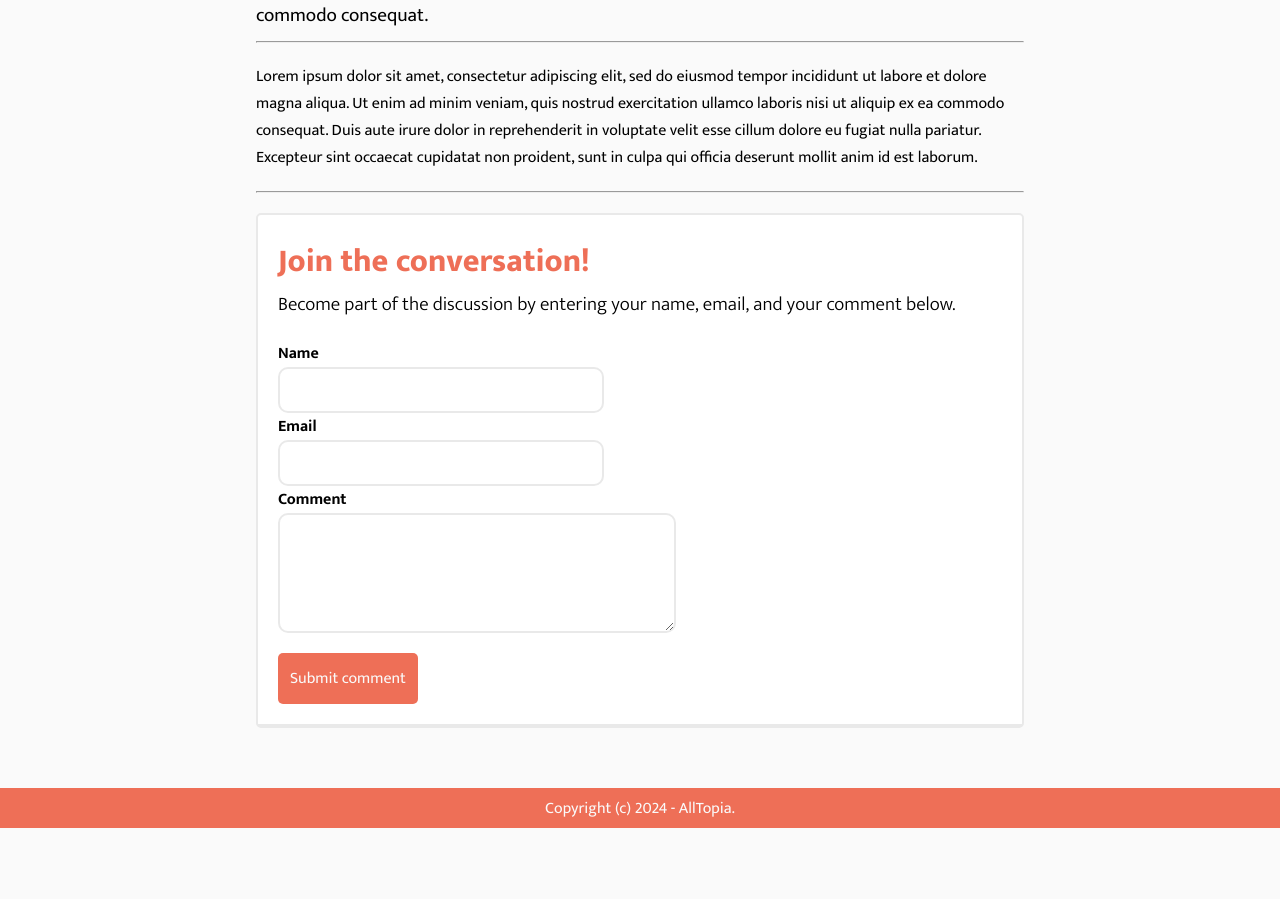
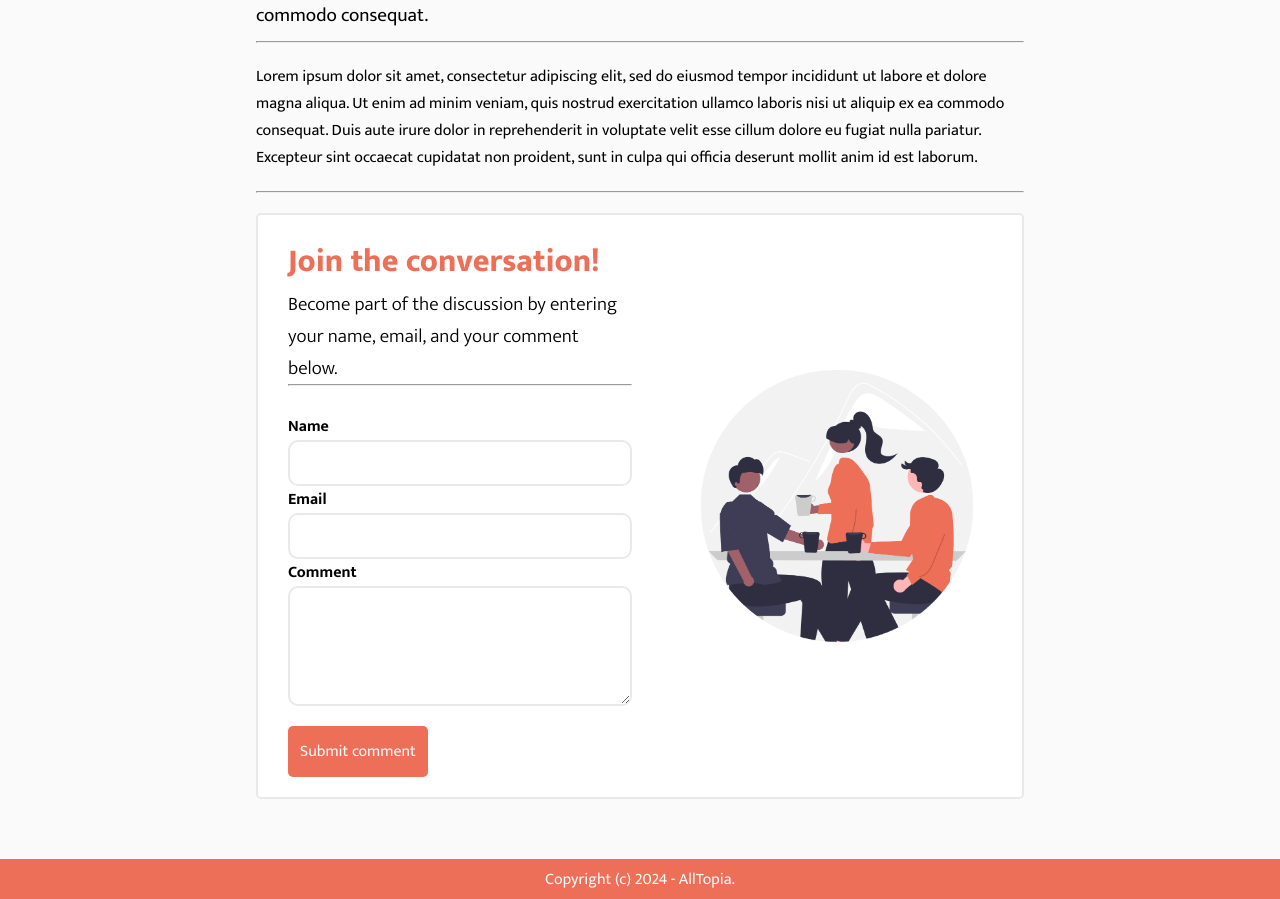
Before and after one commit to dariil/crashblog, a Django app: a page that uses blog/templates/blog/detail.html in a window 1280 px wide. Shown: the part 959-1858 px from the top of the page. Before the commit the page ends 1787 px from the top, so only its background shows below. Run offline with Django 4.2, Linux system fonts and the light colour scheme; data comes from the database, SQL or seed files in the repository.

Commit message:
Updated comment section design with art

```diff
--- a/blog/templates/blog/detail.html
+++ b/blog/templates/blog/detail.html
@@ -18,11 +18,12 @@
         <hr>
     </div>
     <div class="comment-section-container">
-        <div class="comment-section-header">
+            <div class="comsec-fields-container">
+                    <form method="POST" class="comment-form">
                         <p class="comment-header">Join the conversation!</p>
                         <p class="comment-sub-header">Become part of the discussion by entering your name, email, and your comment below.</p>
-            <div class="comsec-fields-container">
-                <form method="POST" class="comment-form">
+                        <hr>
+                        <br>
                         {% csrf_token %}
                         <div class="field-group">
                             <label for="id_name">Name</label>
@@ -38,6 +39,8 @@
                         </div>
                         <button class="submit-btn">Submit comment</button>
                     </form>
+                <div class="comsec-art">
+                    <img src="../../static/assets/conversation.png" />
                 </div>
             </div>
     </div>
--- a/core/static/css/styles.css
+++ b/core/static/css/styles.css
@@ -387,24 +387,26 @@ li a:hover{
 }
 
 .comment-header{
-    margin: 20px 20px 0 20px;
+    /* margin: 20px 20px 0 20px; */
     font-size: 2.0rem;
     font-weight: 900;
     color: var(--page-theme-color)
 }
 
 .comment-sub-header{
-    margin: 0 20px 0 20px;
+    /* margin-bottom: 20px; */
     font-size: 1.2rem;
     font-weight: 300;
 }
 
 .comsec-fields-container{
     display: flex;
+    justify-content: space-evenly;
+    align-items: center;
 }
 
 .comment-form{
-    width: 100%;
+    width: 45%;
     margin: 20px;
 }
 
@@ -421,7 +423,7 @@ li a:hover{
 .field-group input[type="text"],
 .field-group input[type="email"],
 .field-group textarea {
-    width: 45%;
+    width: 100%;
     padding: 10px;
     border: 2px solid #e9e9e9;
     border-radius: 10px;
@@ -430,8 +432,18 @@ li a:hover{
 
 .field-group textarea {
     height: 120px; /* Adjust as needed */
-    width: 55%;
+    width: 100%;
     resize: vertical; /* Allow vertical resizing */
+}
+
+.comsec-art{
+    justify-content: center;
+}
+
+.comsec-art img{
+    margin: auto;
+    width: 350px;
+    height: auto;
 }
 
 .submit-btn {
```
Also changed, not shown: core/static/assets/conversation.png (added), core/static/assets/public_discussion.png (added). Lines whose indentation alone changed are shown as unchanged.
